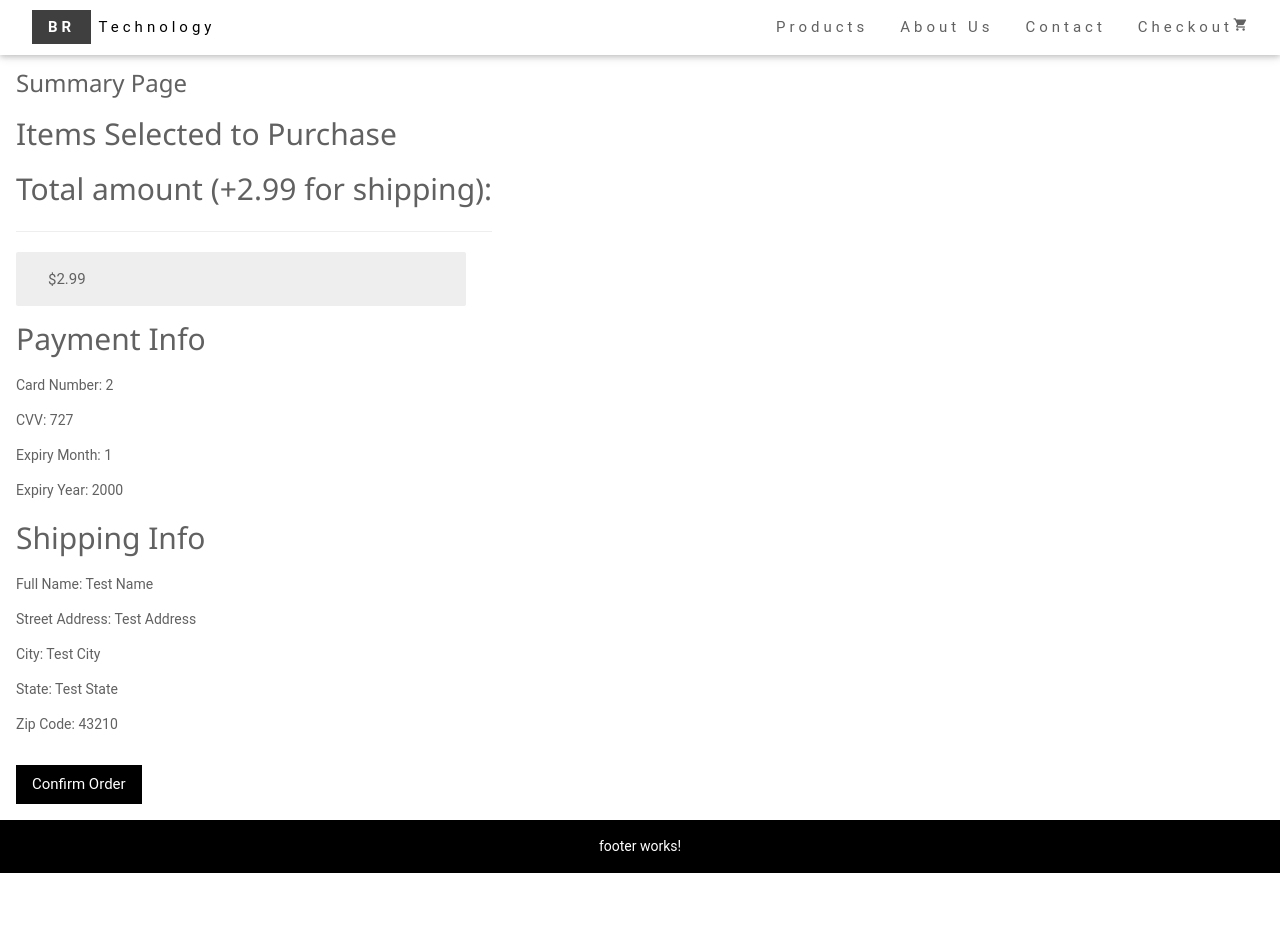
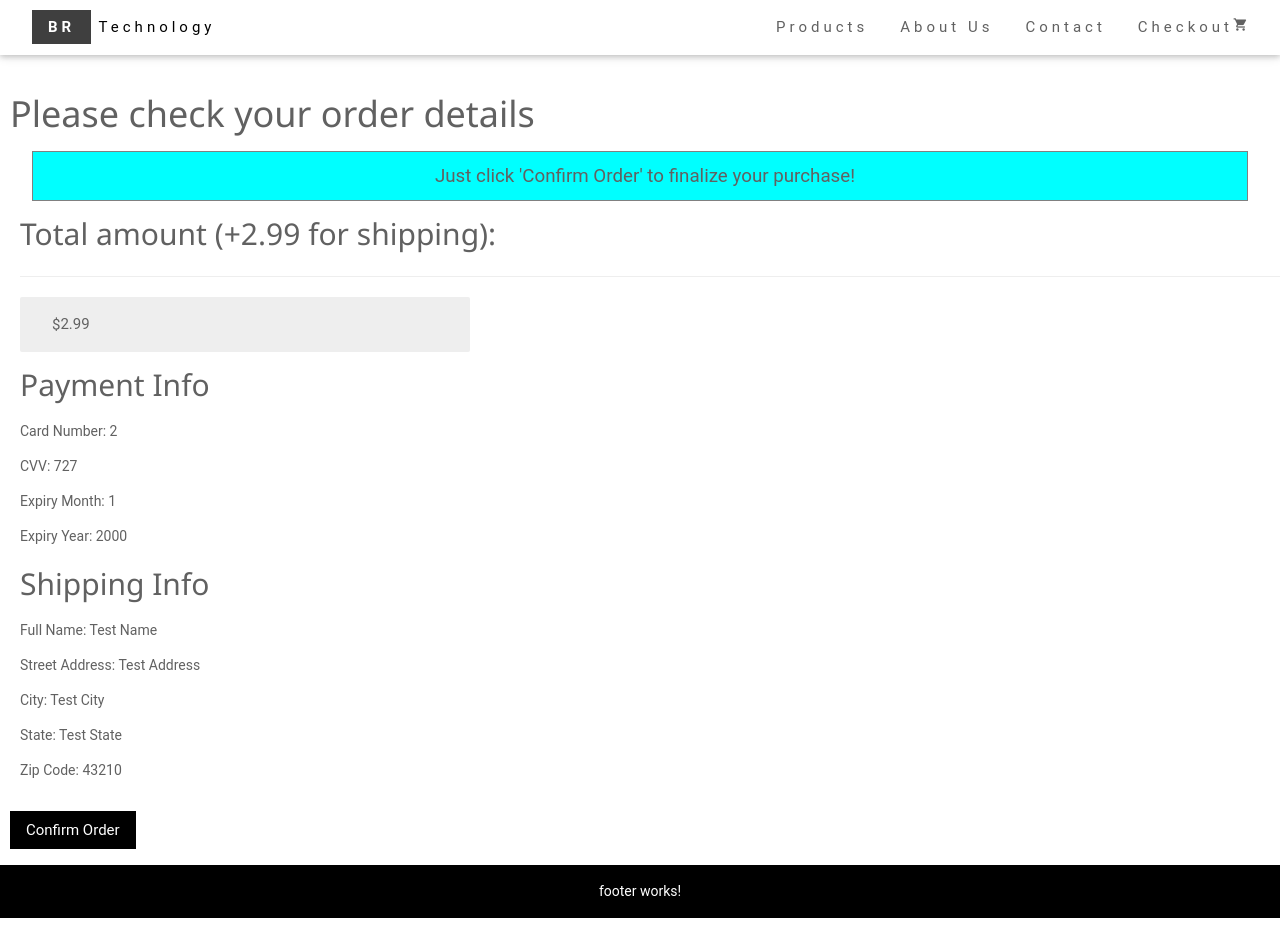
Before and after one commit to LilyDris/CSE5234, an Angular app in the folder Lab5/: page /summary in a window 1280 px wide. Before the commit the page ends 887 px from the top, so only its background shows below. Built offline with nearby package versions, Linux system fonts and the light colour scheme.

Commit message:
started redesign for summary page

```diff
--- a/Lab5/src/app/home-page/home-page.component.html
+++ b/Lab5/src/app/home-page/home-page.component.html
@@ -1,4 +1,3 @@
-<meta name="viewport" content="width=device-width, initial-scale=1.0">
 <div class="home-grid">
   <header id="home">
     <img class="image" src="https://images.pexels.com/photos/1069798/pexels-photo-1069798.jpeg?auto=compress&cs=tinysrgb&w=1600" alt="Phone">
--- a/Lab5/src/app/summary/summary.component.css
+++ b/Lab5/src/app/summary/summary.component.css
@@ -0,0 +1,18 @@
+* {
+    margin-left: 10px;
+}
+
+.summary-banner {
+    display: flex;
+    justify-content: center;
+    align-items: center;
+    background-color: aqua;
+    width: 95%;
+    height: 50px;
+    margin: auto;
+    border: 1px solid gray;
+}
+
+.summary-banner > p {
+    font-size: 1.25rem;
+}
--- a/Lab5/src/app/summary/summary.component.html
+++ b/Lab5/src/app/summary/summary.component.html
@@ -1,6 +1,9 @@
-<h3>Summary Page</h3>
+<h1>Please check your order details</h1>
 
-<h2>Items Selected to Purchase</h2>
+<div class="summary-banner">
+    <p>Just click 'Confirm Order' to finalize your purchase!</p>
+</div>
+
 <div class="cart-item" *ngFor="let item of items">
     <span>{{ item.name }}</span>
     <span>{{ item.price | currency }}</span>
@@ -11,19 +14,22 @@
     <span class="cart-item">{{getTotal() | currency}}</span>
 </div>
 
-
+<div class="payment">
     <h2>Payment Info</h2>
     <p>Card Number: {{paymentInfo.CardNumber}}</p>
     <p>CVV: {{paymentInfo.CVV}}</p>
     <p>Expiry Month: {{paymentInfo.ExpiryMonth}}</p>
     <p>Expiry Year: {{paymentInfo.ExpiryYear}}</p>
+</div>
 
+<div class="shipping">
     <h2>Shipping Info</h2>
     <p>Full Name: {{shippingInfo.FullName}}</p>
     <p>Street Address: {{shippingInfo.StreetAddress}}</p>
     <p>City: {{shippingInfo.City}}</p>
     <p>State: {{shippingInfo.State}}</p>
     <p>Zip Code: {{shippingInfo.ZipCode}}</p>
+</div>
 
 <a routerLink="/confirmation" class="button" (click)="onSubmit()">
     Confirm Order
--- a/Lab5/src/styles.css
+++ b/Lab5/src/styles.css
@@ -17,8 +17,8 @@ h1{font-size:36px}
 h2{font-size:30px}
 
 .container {
-  display: flex;
-  flex-direction: row;
+  /* display: flex;
+  flex-direction: row; */
 }
 
 router-outlet + *  {
```
Lines whose indentation alone changed are shown as unchanged.
